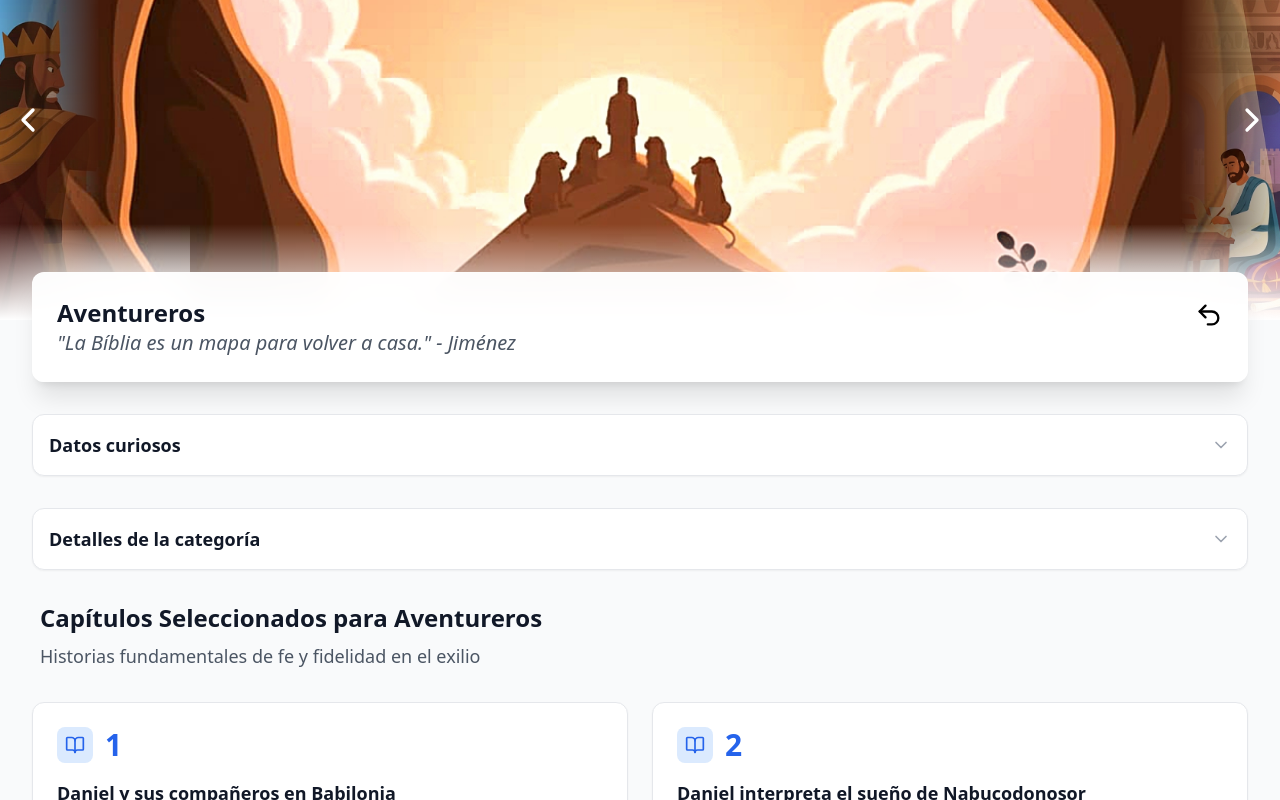
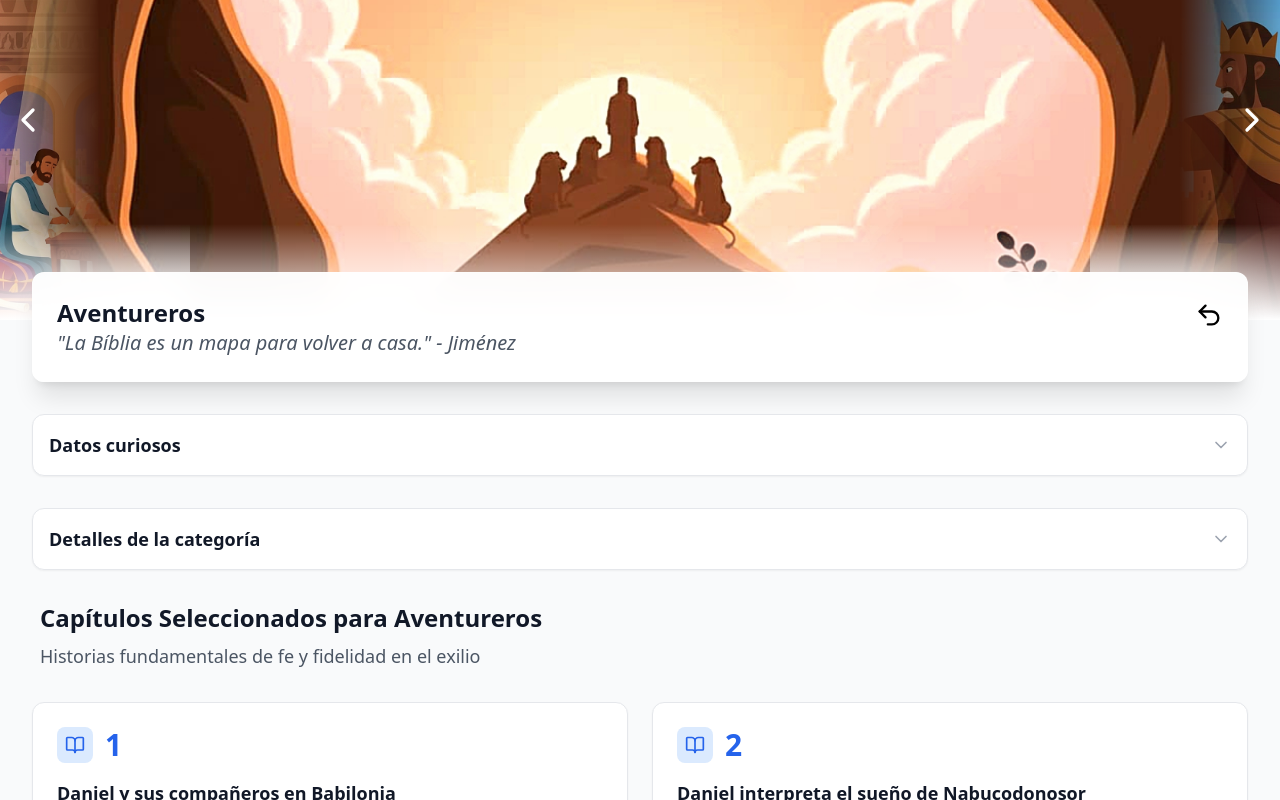
Before and after one commit to bellaciaodowhile/guide-cb-2026, a React (Vite) app: page /aventureros in a window 1280 px wide. Shown: the top 800 px of the page. Built offline with nearby package versions, Linux system fonts and the light colour scheme.

Commit message:
feat: reorder carousel

```diff
--- a/src/components/AventurerosDaniel.tsx
+++ b/src/components/AventurerosDaniel.tsx
@@ -94,7 +94,7 @@ const AventurerosDaniel: React.FC = () => {
   return (
     <div className="min-h-screen bg-gray-50 dark:bg-gray-900 transition-colors duration-300">
       <div className="w-[190px] h-80 absolute top-[0] left-0 z-10 " style={{
-          backgroundImage: `url(${maskConquistadores})`,
+          backgroundImage: `url(${maskGuiasmayores})`,
           backgroundSize: 'contain',
           backgroundRepeat: 'no-repeat'
         }}>
@@ -104,7 +104,7 @@ const AventurerosDaniel: React.FC = () => {
       </Link>
       </div>
       <div className="w-[190px] h-80 absolute top-[0] right-0 z-10" style={{
-          backgroundImage: `url(${maskGuiasmayores})`,
+          backgroundImage: `url(${maskConquistadores})`,
           backgroundSize: 'contain',
           backgroundRepeat: 'no-repeat',
           transform: 'rotateY(180deg)'
```
